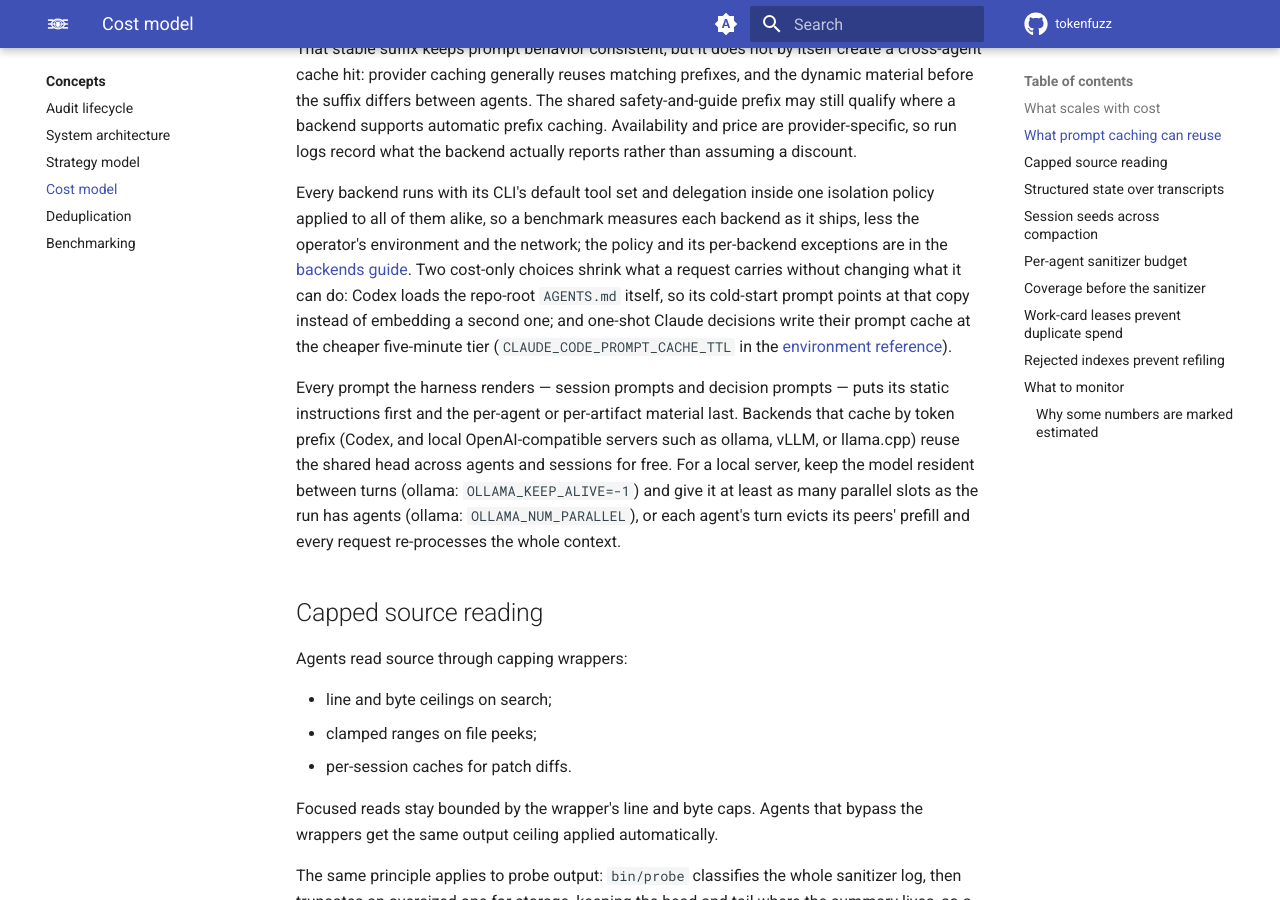
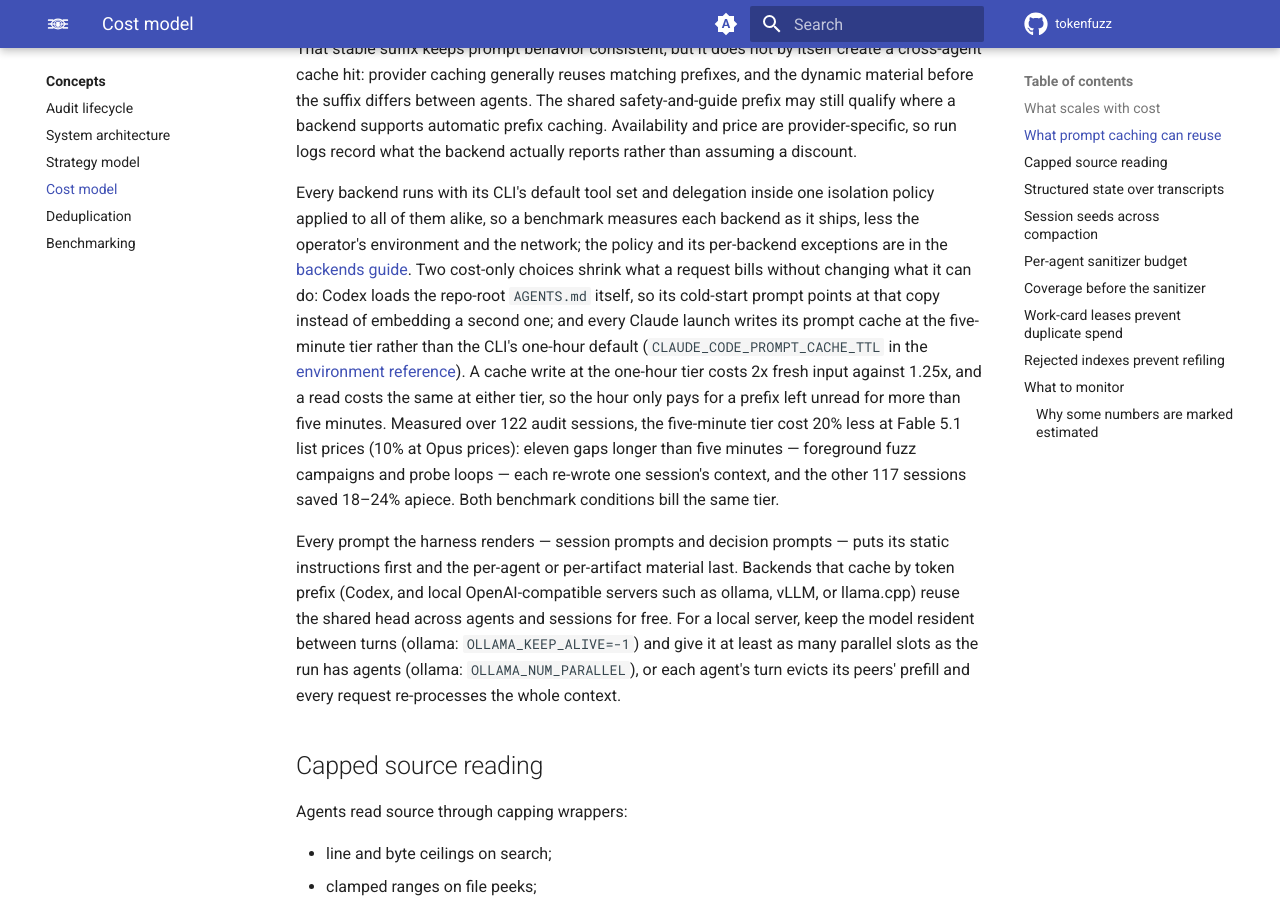
Before and after one commit to tokenfuzz/tokenfuzz, an MkDocs documentation site: the page built from docs/concepts/cost-model.md, in a window 1280 px wide and 900 px high, scrolled down 1331 px. Built offline with MkDocs 1.6.1 and Material for MkDocs 9.7.7, drawn with Linux system fonts in a browser that asks for light colours; comment, search, counter and statistics services are not loaded.

Commit message:
backends: bill every Claude launch at the five-minute cache tier
Claude Code writes its prompt cache at the one-hour tier (2x input) by
default; the harness had moved only decision calls to the five-minute tier
(1.25x). Measured over 122 audit sessions and three model-direct cells, a
prefix is almost never idle five minutes: the cheaper tier costs 20% less at
Fable 5.1 prices (10% at Opus), eleven long-probe gaps included. Fold the
choice into invocation_env so sessions, validators, and decisions all bill
it; an operator's own setting still wins. Verified: test_llm_invoke_py.py.

```diff
--- a/docs/concepts/cost-model.md
+++ b/docs/concepts/cost-model.md
@@ -54,12 +54,19 @@ isolation policy applied to all of them alike, so a benchmark measures each
 backend as it ships, less the operator's environment and the network; the
 policy and its per-backend exceptions are in the
 [backends guide](../guides/backends.md#egress-and-socket-driving-targets).
-Two cost-only choices shrink what a request carries without changing what it
+Two cost-only choices shrink what a request bills without changing what it
 can do: Codex loads the repo-root `AGENTS.md` itself, so its cold-start prompt
-points at that copy instead of embedding a second one; and one-shot Claude
-decisions write their prompt cache at the cheaper five-minute tier
-(`CLAUDE_CODE_PROMPT_CACHE_TTL` in the
-[environment reference](../reference/environment.md)).
+points at that copy instead of embedding a second one; and every Claude launch
+writes its prompt cache at the five-minute tier rather than the CLI's one-hour
+default (`CLAUDE_CODE_PROMPT_CACHE_TTL` in the
+[environment reference](../reference/environment.md)). A cache write at the
+one-hour tier costs 2x fresh input against 1.25x, and a read costs the same at
+either tier, so the hour only pays for a prefix left unread for more than five
+minutes. Measured over 122 audit sessions, the five-minute tier cost 20% less
+at Fable 5.1 list prices (10% at Opus prices): eleven gaps longer than five
+minutes — foreground fuzz campaigns and probe loops — each re-wrote one
+session's context, and the other 117 sessions saved 18–24% apiece. Both
+benchmark conditions bill the same tier.
 
 Every prompt the harness renders — session prompts and decision prompts — puts
 its static instructions first and the per-agent or per-artifact material last.
```
Also changed, not shown: docs/reference/environment.md (+1 -1 lines), 3 other files.
